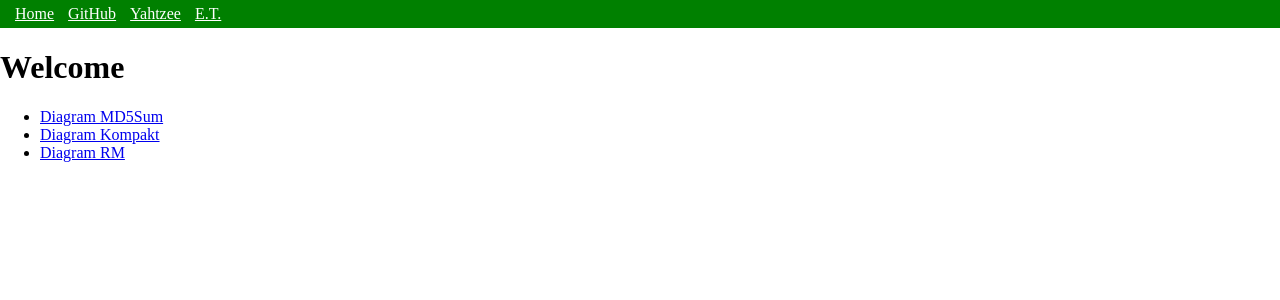
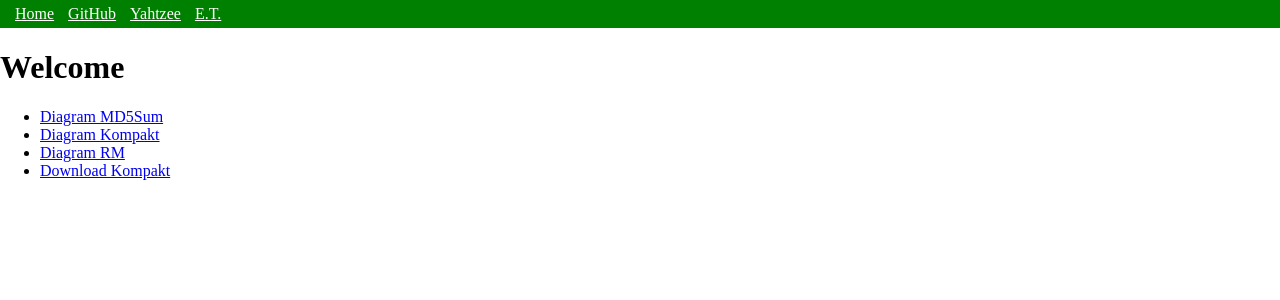
Before and after one commit to jterweeme/jterweeme.github.io, a PHP site: page / in a window 1280 px wide. Shown: the top 300 px of the page. Run offline with PHP 8.4, Linux system fonts and the light colour scheme.

Commit message:
kompakt011 toegevoegd

```diff
--- a/index.html
+++ b/index.html
@@ -17,6 +17,7 @@
 <li><a href="md5sum.html">Diagram MD5Sum</a></li>
 <li><a href="kompakt.html">Diagram Kompakt</a></li>
 <li><a href="rm.html">Diagram RM</a></li>
+<li><a href="kompakt011.zip">Download Kompakt</a></li>
 </ul>
 </body>
 </html>
--- a/index.php
+++ b/index.php
@@ -13,6 +13,7 @@ echo file_get_contents("mainmenu.xml");
 <li><a href="md5sum.html">Diagram MD5Sum</a></li>
 <li><a href="kompakt.html">Diagram Kompakt</a></li>
 <li><a href="rm.html">Diagram RM</a></li>
+<li><a href="kompakt011.zip">Download Kompakt</a></li>
 </ul>
 </body>
 </html>
```
Also changed, not shown: 1 other file.
